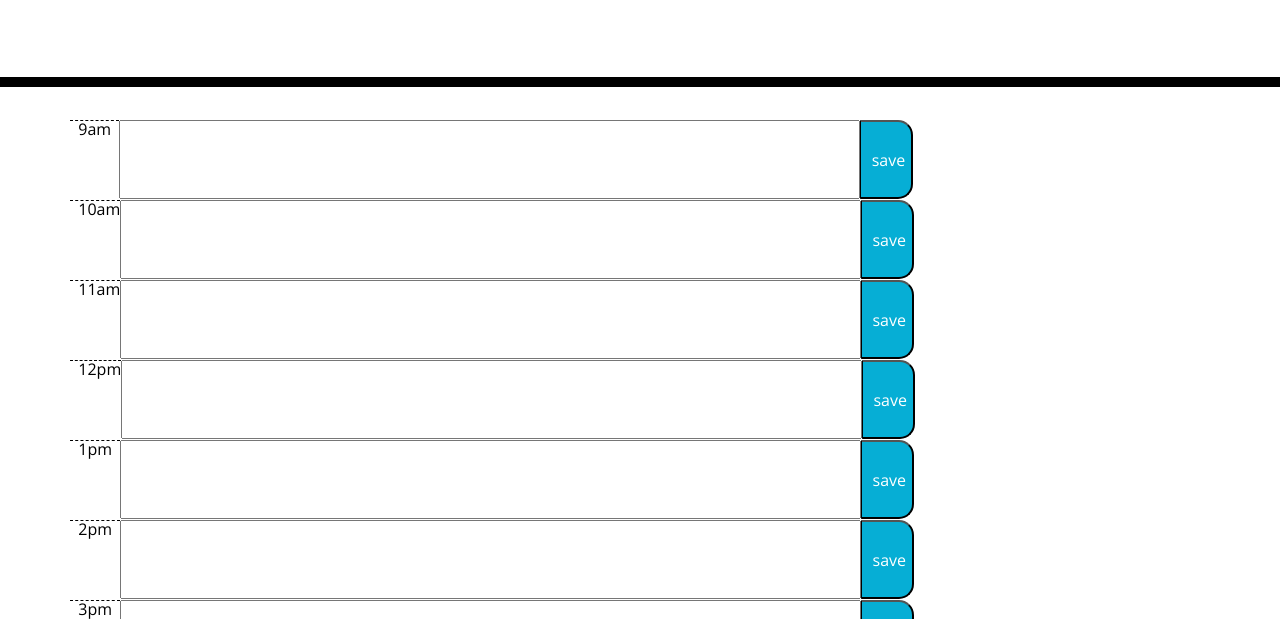
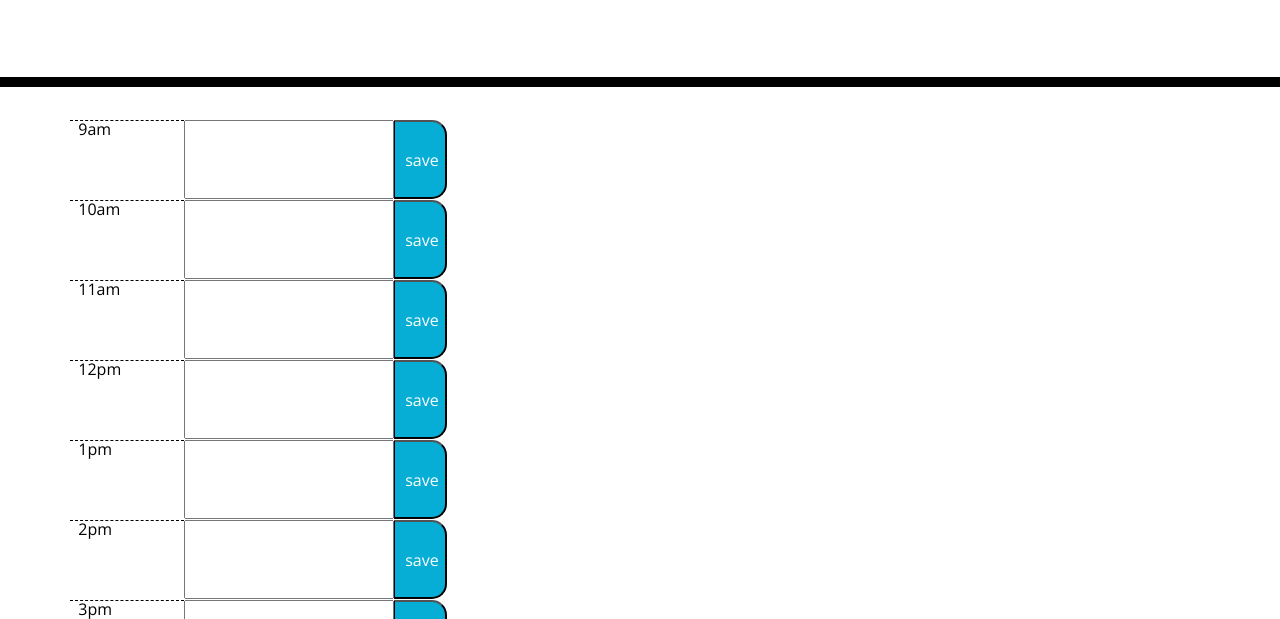
Before and after one commit to Nativeblanks/scheduler, a plain HTML site: page index.html in a window 1280 px wide. Shown: the part 181-800 px from the top of the page. Drawn offline with nearby package versions, Linux system fonts and the light colour scheme.

Commit message:
style for textarea updated

```diff
--- a/assets/css/style.css
+++ b/assets/css/style.css
@@ -11,11 +11,9 @@ body {
     color: #000000;
     border-left: 1px solid black;
     padding: 10px;
+    width: 65%;
   }
 
-  input {
-    width: 65%;
-  }
 
   .jumbotron {
     text-align: center;
@@ -44,6 +42,7 @@ body {
     background-color: #ffffff;
     color: #000000;
     border-top: 1px dashed #000000;
+    width: 10%;
   }
 
   .past {
```
